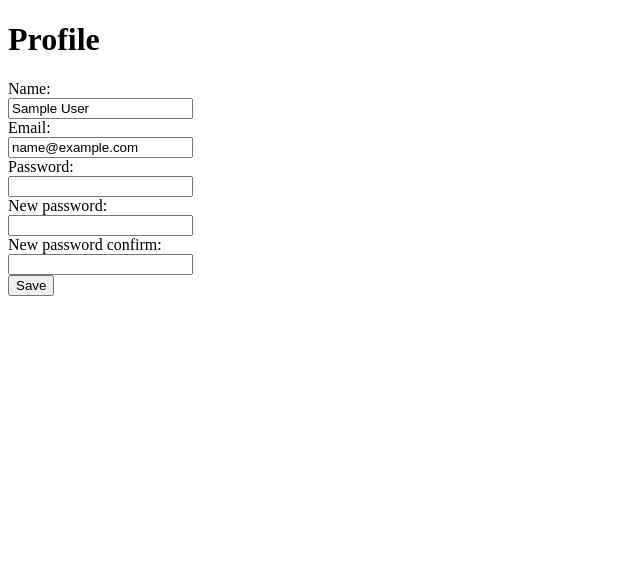
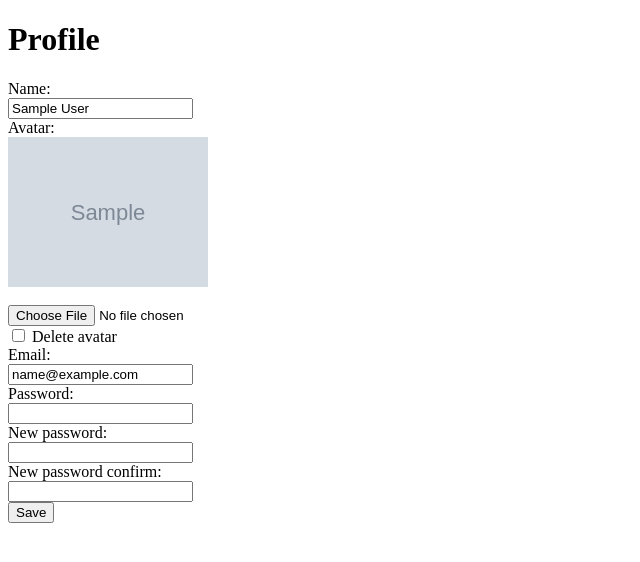
Before and after one commit to p1613m/education-blog, a PHP site: page /profile.php in a window 1280 px wide. Shown: the part 26-588 px from the top of the page, without its empty margins (0-640 px from the left). Run offline with PHP 8.4, Linux system fonts and the light colour scheme; the visitor is signed in with stand-in values (Sample User, id 1); tables that the repository leaves empty or names only in its code hold one stand-in row (values such as "Sample post"); grey boxes marked "Sample" are stand-in pictures.

Commit message:
Upload user avatar

```diff
--- a/includes/header.php
+++ b/includes/header.php
@@ -9,6 +9,21 @@
           content="width=device-width, user-scalable=no, initial-scale=1.0, maximum-scale=1.0, minimum-scale=1.0">
     <meta http-equiv="X-UA-Compatible" content="ie=edge">
     <title>Blog</title>
+    <style>
+        .author {
+            line-height: 50px;
+            display: inline-block;
+            vertical-align: middle;
+        }
+        .author img {
+            display: inline-block;
+            width: 50px;
+            height: 50px;
+            object-fit: cover;
+            border-radius: 50%;
+            vertical-align: middle;
+        }
+    </style>
 </head>
 <body>
 
--- a/profile.php
+++ b/profile.php
@@ -16,6 +16,17 @@ if(isset($_POST['submit'])) {
     $password = $_POST['password'];
     $newPassword = $_POST['new_password'];
     $newPasswordConfirm = $_POST['new_password_confirm'];
+    $avatar = $_FILES['avatar'];
+
+    if($avatar['size']) {
+        if($avatar['size'] > 1 * 1024 * 1024) {
+            $errors['avatar'] = 'Incorrect file size';
+        }
+
+        if($avatar['type'] !== 'image/png' && $avatar['type'] !== 'image/jpeg') {
+            $errors['avatar'] = 'Incorrect file type';
+        }
+    }
 
     // Проверка длины строки name
     $nameLen = mb_strlen($name);
@@ -60,16 +71,30 @@ if(isset($_POST['submit'])) {
 
     // если нет ошибок
     if(count($errors) === 0) {
+        $avatarPath = $user['avatar_path'];
+        if($avatar['size']) {
+            @unlink($avatarPath);
+            $avatarPath = uploadImage($avatar);
+            $user['avatar_path'] = $avatarPath;
+        }
+
+        if(isset($_POST['avatar_delete'])) {
+            @unlink($avatarPath);
+            $avatarPath = null;
+            $user['avatar_path'] = null;
+        }
+
         // если указан новый пароль, то заполняем его хэш, иначе берем старый хэш из БД
         $password = $newPassword ? md5($newPassword) : $user['password'];
         // подготовка запроса
-        $query = $db->prepare("UPDATE users SET name = :name, email = :email, password = :password WHERE id = :user_id");
+        $query = $db->prepare("UPDATE users SET name = :name, email = :email, password = :password, avatar_path = :avatar_path WHERE id = :user_id");
         // выполнение запроса
         $query->execute([
+            'user_id' => $user['id'],
             'name' => $name,
             'email' => $email,
             'password' => $password,
-            'user_id' => $user['id']
+            'avatar_path' => $avatarPath,
         ]);
 
         // флаг успешного сохранения для вывода сообщения
@@ -80,12 +105,26 @@ if(isset($_POST['submit'])) {
 
 <h1>Profile</h1>
 <?= isset($successUpdate) ? 'Success update' : '' ?>
-<form action="profile.php" method="post" novalidate>
+<form action="profile.php" method="post" novalidate enctype="multipart/form-data">
     <label>
         Name:<br>
         <input type="text" name="name" value="<?= $name ?>">
         <?= $errors['name'] ?? '' ?>
     </label><br>
+    <label>
+        Avatar:<br>
+        <?php if($user['avatar_path']): ?>
+            <img src="<?= $user['avatar_path'] ?>" alt="" style="width: 200px;display: block"><br>
+        <?php endif; ?>
+        <input type="file" name="avatar">
+        <?= $errors['avatar'] ?? '' ?>
+    </label><br>
+    <?php if($user['avatar_path']): ?>
+        <label>
+            <input type="checkbox" name="avatar_delete"> Delete avatar
+        </label>
+        <br>
+    <?php endif; ?>
     <label>
         Email:<br>
         <input type="text" name="email" value="<?= $email ?>">
```
Also changed, not shown: index.php (+7 -1 lines), post.php (+7 -1 lines).
